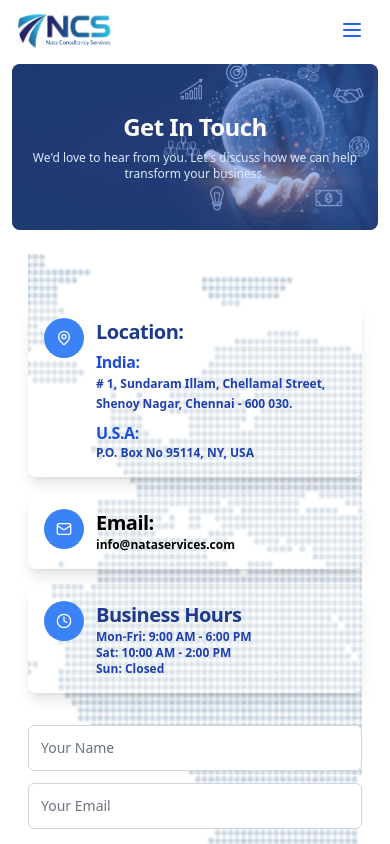
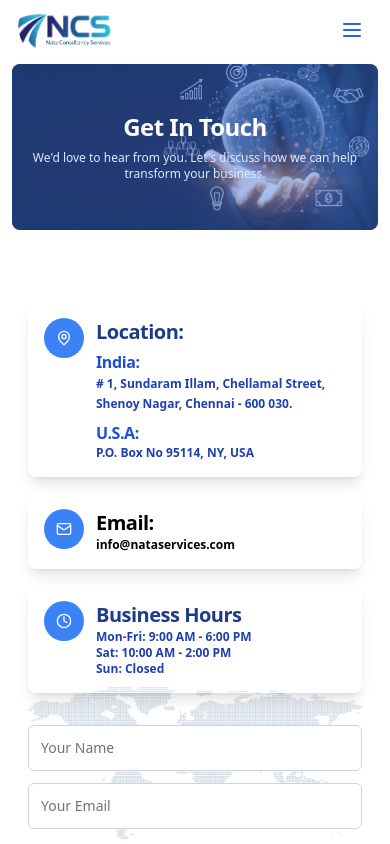
Before and after one commit to servicesnata-cell/natasite, a React (Vite) app: page /contact in a window 390 px wide. Shown: the top 844 px of the page. Built offline with nearby package versions, Linux system fonts and the light colour scheme.

Commit message:
ascfaf12

```diff
--- a/src/pages/Contact.tsx
+++ b/src/pages/Contact.tsx
@@ -62,7 +62,7 @@ export default function Contact() {
       </div>
 
       <main id="main" className="px-4 sm:px-6 md:px-8 overflow-x-hidden">
-        <section id="contact" className="contact py-12 sm:py-16 md:py-20 bg-cover bg-center bg-fixed" style={{ backgroundImage: "url('/contact-bg.png')" }}>
+        <section id="contact" className="contact py-12 sm:py-16 md:py-20 bg-contain sm:bg-cover bg-center bg-no-repeat sm:bg-repeat bg-fixed" style={{ backgroundImage: "url('/contact-bg.png')" }}>
           <div className="max-w-6xl mx-auto">
 
             <div className="grid grid-cols-1 lg:grid-cols-2 gap-8 md:gap-12">
```
